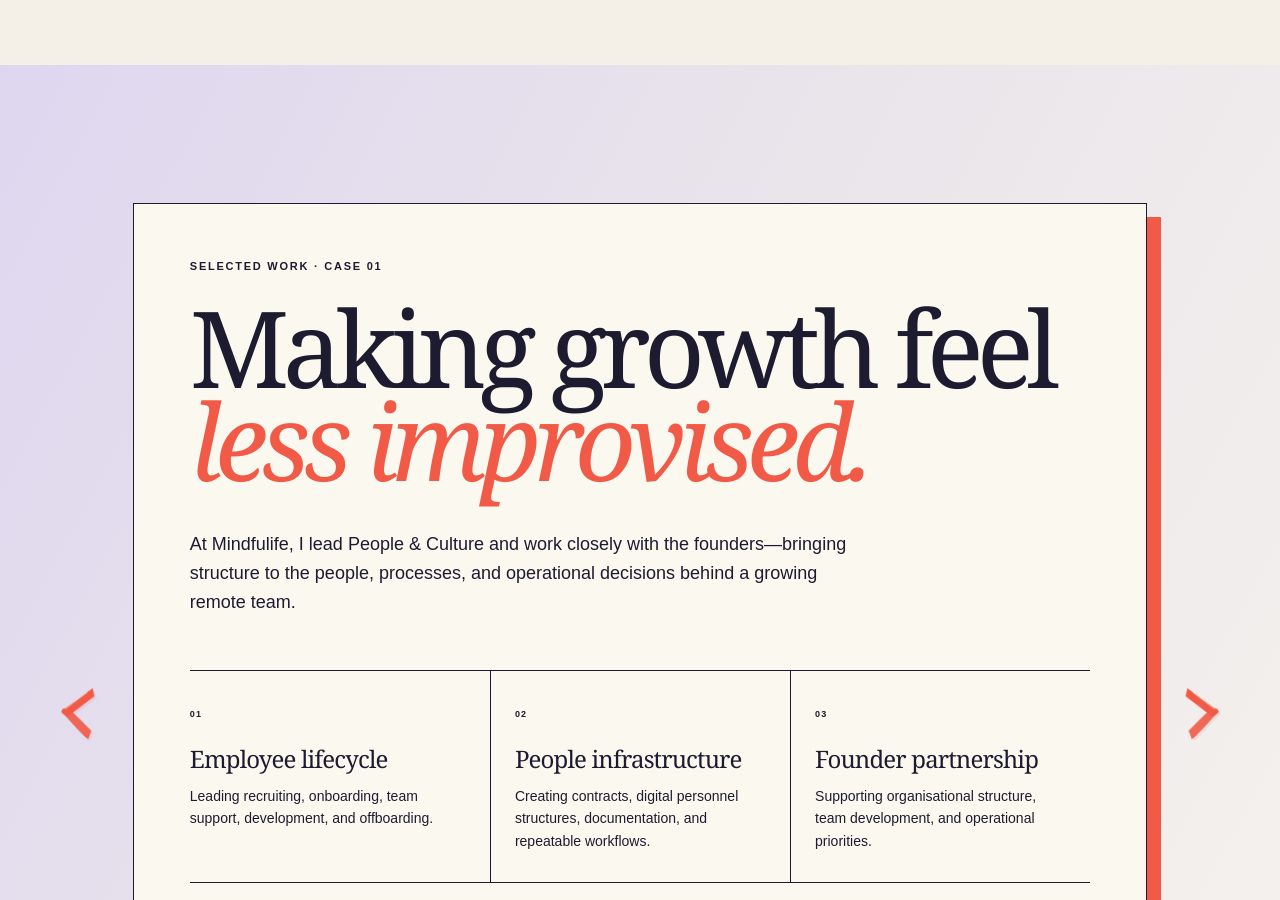
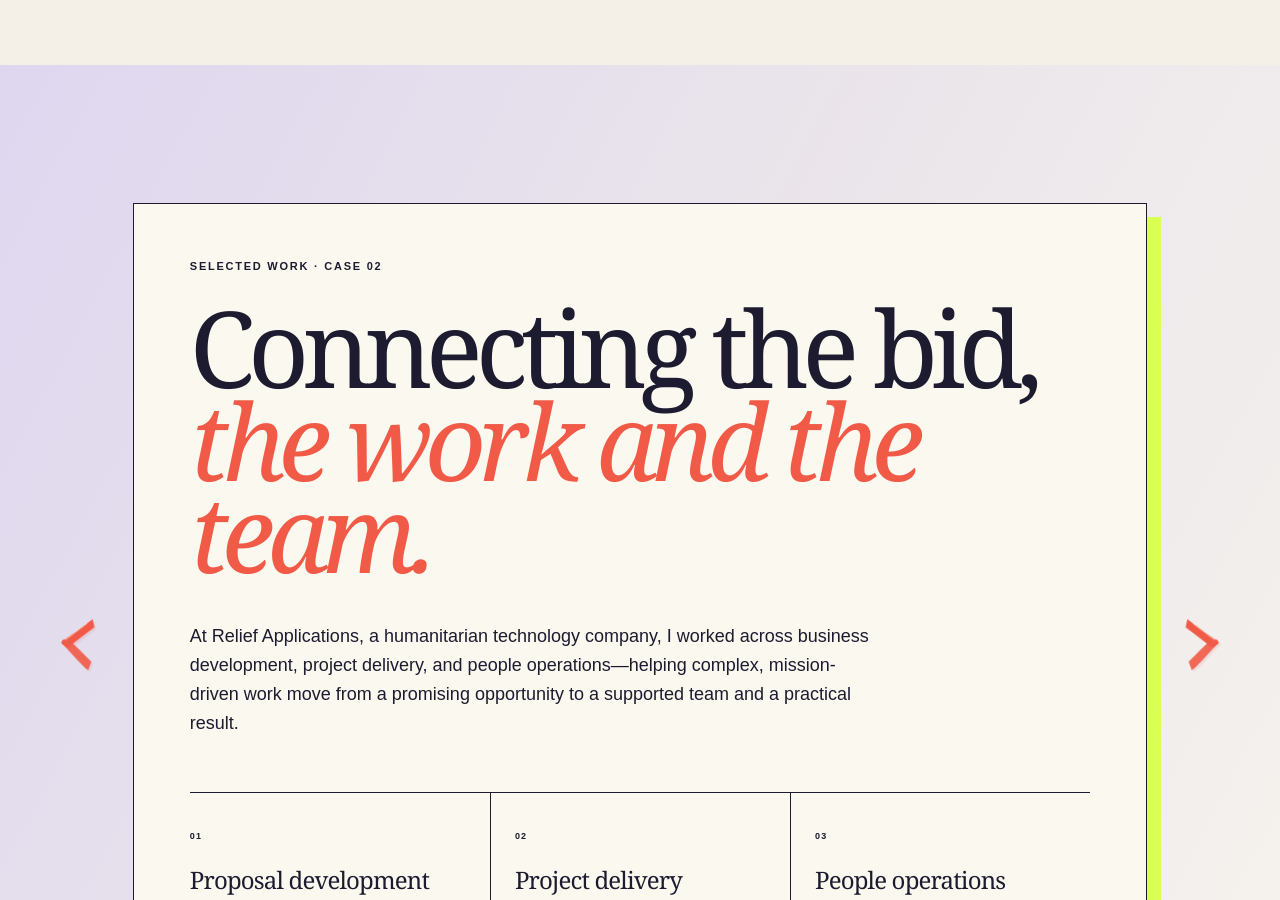
Before and after one commit to Alephantom/Homepage2026, a Jekyll site: the page built from index.html, in a window 1280 px wide and 900 px high, scrolled down 5056 px. Built offline with Jekyll 4.4.1, drawn with Linux system fonts in a browser that asks for light colours; part of the change alters nothing that is shown; some of the changed text lies outside the part shown.

Commit message:
Temporarily hide portfolio case one

```diff
--- a/index.html
+++ b/index.html
@@ -147,6 +147,8 @@ description: Anna-Lena helps founders and thoughtful teams turn complexity into
     </button>
 
     <div class="portfolioSlides">
+      {% comment %}
+      Case 01 is temporarily unpublished. Keep this block here so it can be restored later.
       <article class="portfolioCase portfolioCase--static isCurrent" data-portfolio-slide>
         <div class="portfolioCaseFace portfolioCaseFace--intro isActive">
           <div class="portfolioCaseSpacer" aria-hidden="true"></div>
@@ -184,8 +186,9 @@ description: Anna-Lena helps founders and thoughtful teams turn complexity into
           </div>
         </div>
       </article>
+      {% endcomment %}
 
-      <article class="portfolioCase portfolioCase--static portfolioCase--relief" data-portfolio-slide hidden>
+      <article class="portfolioCase portfolioCase--static portfolioCase--relief isCurrent" data-portfolio-slide>
         <div class="portfolioCaseFace portfolioCaseFace--intro isActive">
           <div class="portfolioCaseSpacer" aria-hidden="true"></div>
           <div class="portfolioCaseOpening">
--- a/script.js
+++ b/script.js
@@ -24,6 +24,12 @@ if (portfolioCarousel) {
   const nextCaseButton = portfolioCarousel.querySelector("[data-portfolio-next]");
   const carouselStatus = portfolioCarousel.querySelector("[data-portfolio-carousel-status]");
   let activeCaseIndex = 0;
+
+  if (portfolioSlides.length <= 1) {
+    previousCaseButton.hidden = true;
+    nextCaseButton.hidden = true;
+    carouselStatus.hidden = true;
+  }
 
   const showPortfolioCase = (nextIndex) => {
     activeCaseIndex = (nextIndex + portfolioSlides.length) % portfolioSlides.length;
```
